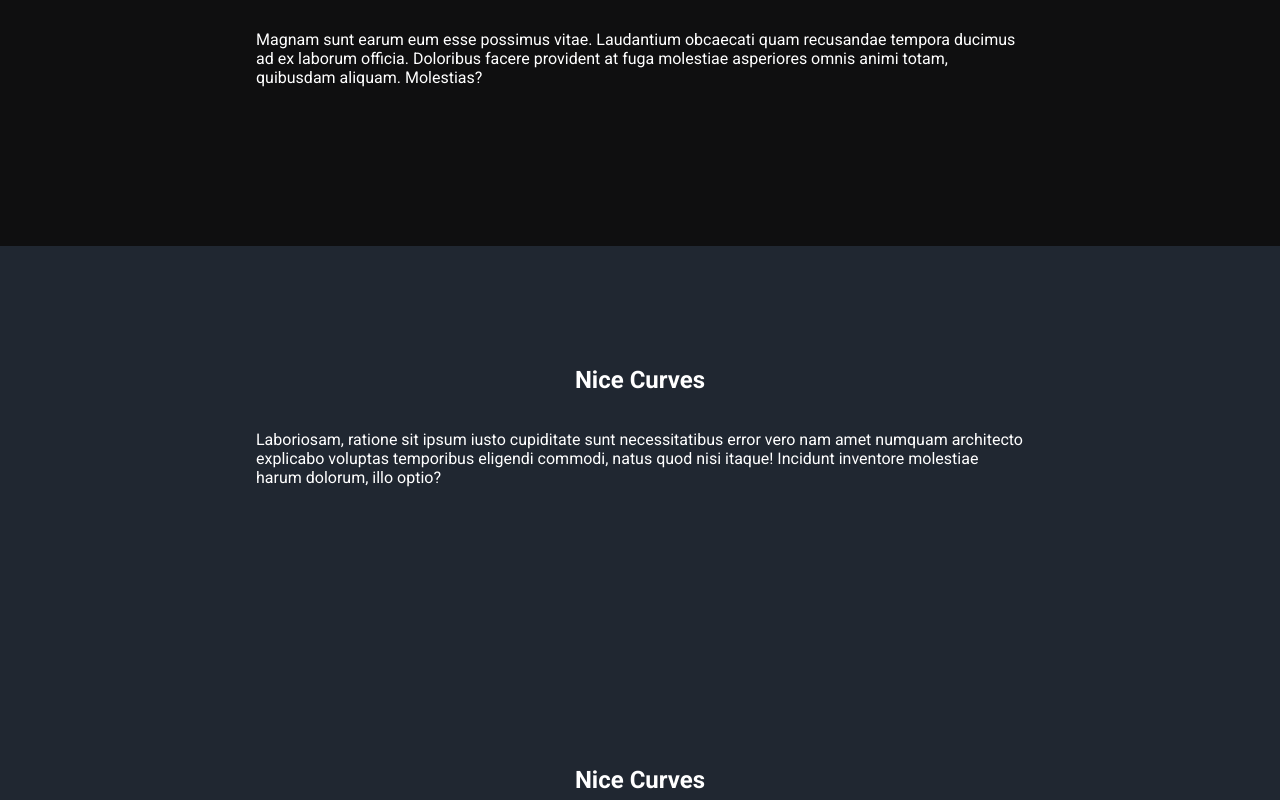
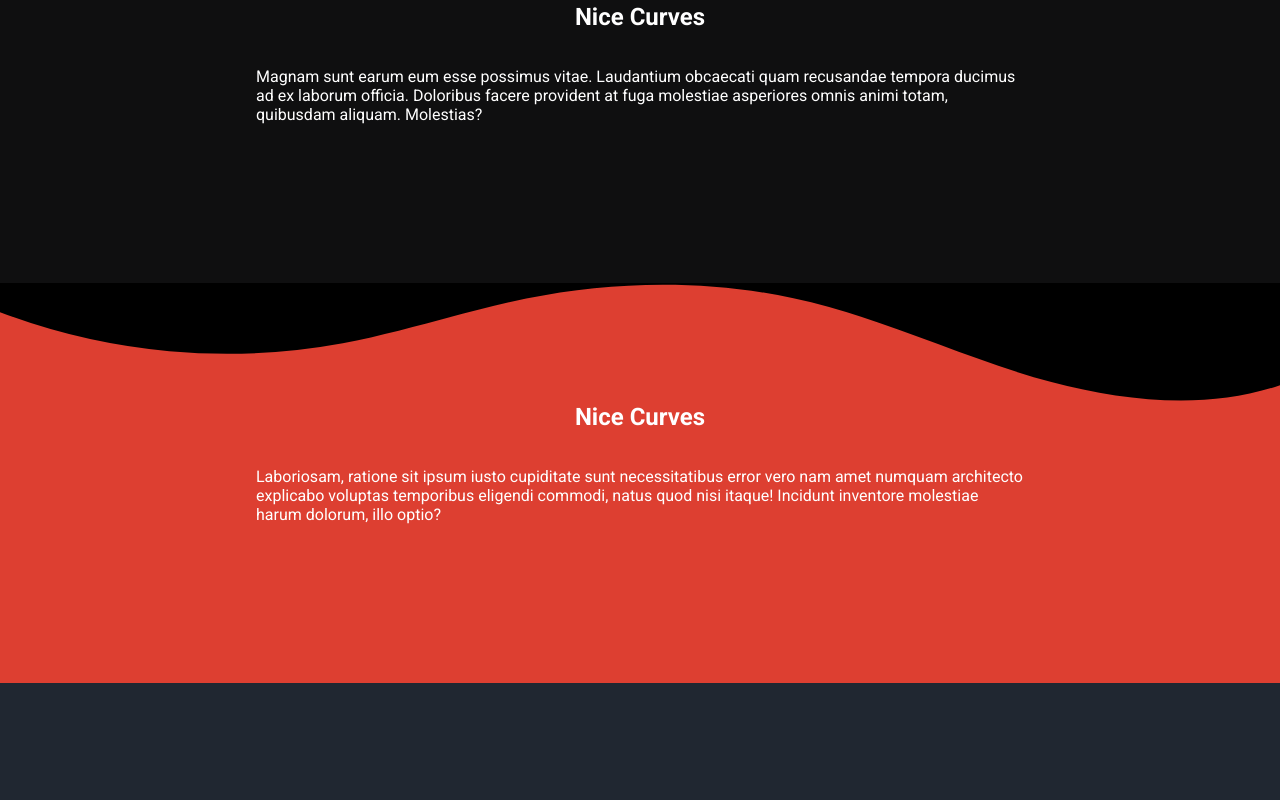
Before and after one commit to SaadJamilAkhtar/CSS-Curve-Section, a plain HTML site: page index.html in a window 1280 px wide. Shown: the part 954-1754 px from the top of the page. Drawn offline with Linux system fonts and the light colour scheme.

Commit message:
svg curve section

```diff
--- a/assets/style.scss
+++ b/assets/style.scss
@@ -59,6 +59,7 @@ section{
 }
 
 .bubble{
+
     &::after{
         content: "";
         border-top-left-radius: 50% 100%;
@@ -73,9 +74,18 @@ section{
     }
 
     h1{
+        padding-top: 5rem;
         z-index: 1;
     }
     p{
         z-index: 1;
     }
 }
+.wave {
+    position: absolute;
+    top: 0;
+    left: 0;
+    width: 100%;
+    overflow: hidden;
+    line-height: 0;
+}
--- a/index.html
+++ b/index.html
@@ -21,9 +21,14 @@
         <h1>Nice Curves</h1>
         <p>Magnam sunt earum eum esse possimus vitae. Laudantium obcaecati quam recusandae tempora ducimus ad ex laborum officia. Doloribus facere provident at fuga molestiae asperiores omnis animi totam, quibusdam aliquam. Molestias?</p>
     </section>
-    <section>
+    <section class="red">
         <h1>Nice Curves</h1>
         <p>Laboriosam, ratione sit ipsum iusto cupiditate sunt necessitatibus error vero nam amet numquam architecto explicabo voluptas temporibus eligendi commodi, natus quod nisi itaque! Incidunt inventore molestiae harum dolorum, illo optio?</p>
+        <div class="wave">
+            <svg data-name="Layer 1" xmlns="http://www.w3.org/2000/svg" viewBox="0 0 1200 120" preserveAspectRatio="none">
+                <path d="M321.39,56.44c58-10.79,114.16-30.13,172-41.86,82.39-16.72,168.19-17.73,250.45-.39C823.78,31,906.67,72,985.66,92.83c70.05,18.48,146.53,26.09,214.34,3V0H0V27.35A600.21,600.21,0,0,0,321.39,56.44Z" class="shape-fill"></path>
+            </svg>
+        </div>
     </section>
     <section>
         <h1>Nice Curves</h1>
```
Also changed, not shown: assets/style.css, 1 other file.
